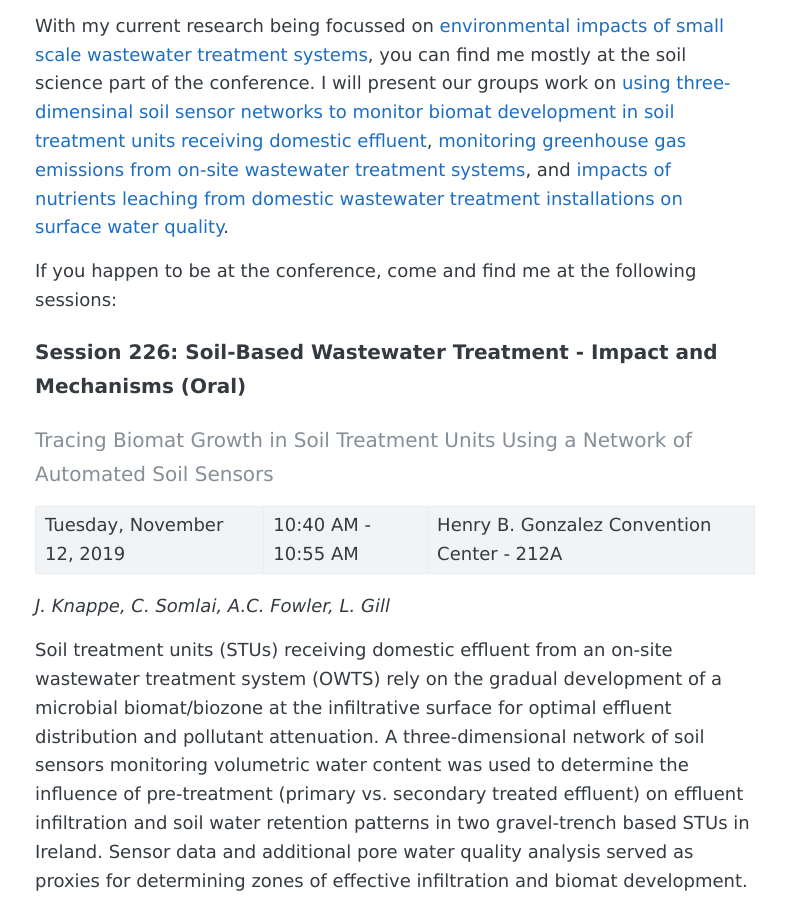
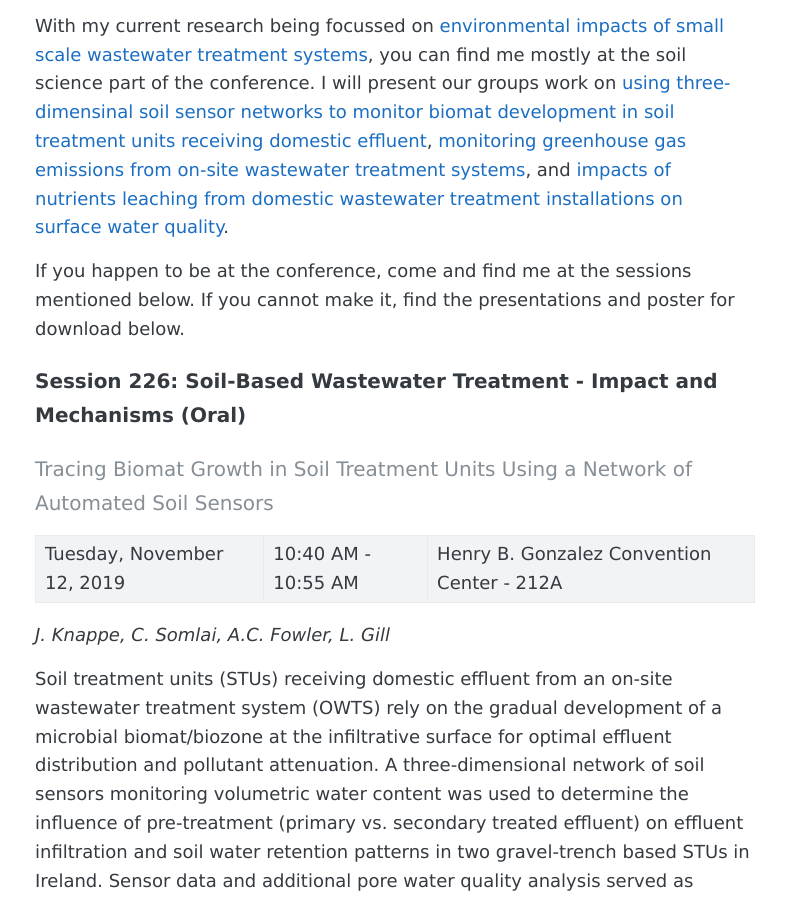
Before and after one commit to jknappe/jknappe.github.io, a Jekyll site: the page built from _posts/2019-11-06-asa-cssa-sssa-annual-meeting-san-antonio.md, in a window 1280 px wide and 900 px high, scrolled down 616 px. Shown: the whole window, without its empty margins (245-1031 px from the left). Built offline with Jekyll 4.4.1, drawn with Linux system fonts in a browser that asks for light colours; comment, search, counter and statistics services are not loaded; some of the changed text lies outside the part shown.

Commit message:
adds poster download

```diff
--- a/_posts/2019-11-06-asa-cssa-sssa-annual-meeting-san-antonio.md
+++ b/_posts/2019-11-06-asa-cssa-sssa-annual-meeting-san-antonio.md
@@ -14,7 +14,7 @@
 
 With my current research being focussed on [environmental impacts of small scale wastewater treatment systems](https://www.tcd.ie/civileng/people/research-staff/jan-knappe.php), you can find me mostly at the soil science part of the conference. I will present our groups work on [using three-dimensinal soil sensor networks to monitor biomat development in soil treatment units receiving domestic effluent](https://scisoc.confex.com/scisoc/2019am/meetingapp.cgi/Paper/122209), [monitoring greenhouse gas emissions from on-site wastewater treatment systems](https://scisoc.confex.com/scisoc/2019am/meetingapp.cgi/Paper/122374), and [impacts of nutrients leaching from domestic wastewater treatment installations on surface water quality](https://scisoc.confex.com/scisoc/2019am/meetingapp.cgi/Paper/122198).
 
-If you happen to be at the conference, come and find me at the following sessions:
+If you happen to be at the conference, come and find me at the sessions mentioned below. If you cannot make it, find the presentations and poster for download below.
 
 ### Session 226: Soil-Based Wastewater Treatment - Impact and Mechanisms (Oral)
 
@@ -50,3 +50,7 @@
 
 Wastewater treatment processes are a potential source of greenhouse gas (GHG) emissions. While a wide body of research has been dedicated to quantifying emissions from centralized systems, the production of GHGs from on-site wastewater treatment systems (OWTSs) received only limited targeted research to date. Here, we present results from the first study of GHG emissions from two septic tanks and soil treatment units (STUs) receiving both primary and secondary effluent in Ireland.
 Automated long-term and survey soil gas flux chambers were deployed between May 2017 and July 2018 over the STUs for monitoring carbon dioxide (CO2), methane (CH4) and nitrous oxide (N2O) fluxes. Emissions from the septic tanks were measured by placing the survey chamber directly onto the liquid surface and were dominated by discrete, short ebullitive events of methane. Additionally, vent system emissions were quantified on site. Overall, total observed net GHG emissions from the two treatment systems were 17.0 and 22.0 CO2 Eq. kg cap―1 yr―1, respectively, with more than 80% of the emissions in the form of CO2 and less than 3% as N2O (the remaining part being CH4). While the STU (including the vent system) was found to be the main source of CO2 emissions from both systems, the septic tank was the main source of CH4 emissions, reflecting the various oxidation stages in the treatment process. N2O emissions were highest from the vent system. However, when fed with secondary treated effluent, one of the systems expressed a net uptake over the STU, indicating that the interactions between environmental and microbial drivers of GHG fluxes from septic systems are more complex than initially thought.
+
+You can download the poster below.
+
+[![/publications/conferences/knappe-et-al-2019-sssa-san-antonio-ghg-emissions-from-septic-systems.jpg](/publications/conferences/knappe-et-al-2019-sssa-san-antonio-ghg-emissions-from-septic-systems.pdf)
```
Also changed, not shown: publications/conferences/knappe-et-al-2019-sssa-san-antonio-ghg-emissions-from-septic-systems.jpg (added), 1 other file.
